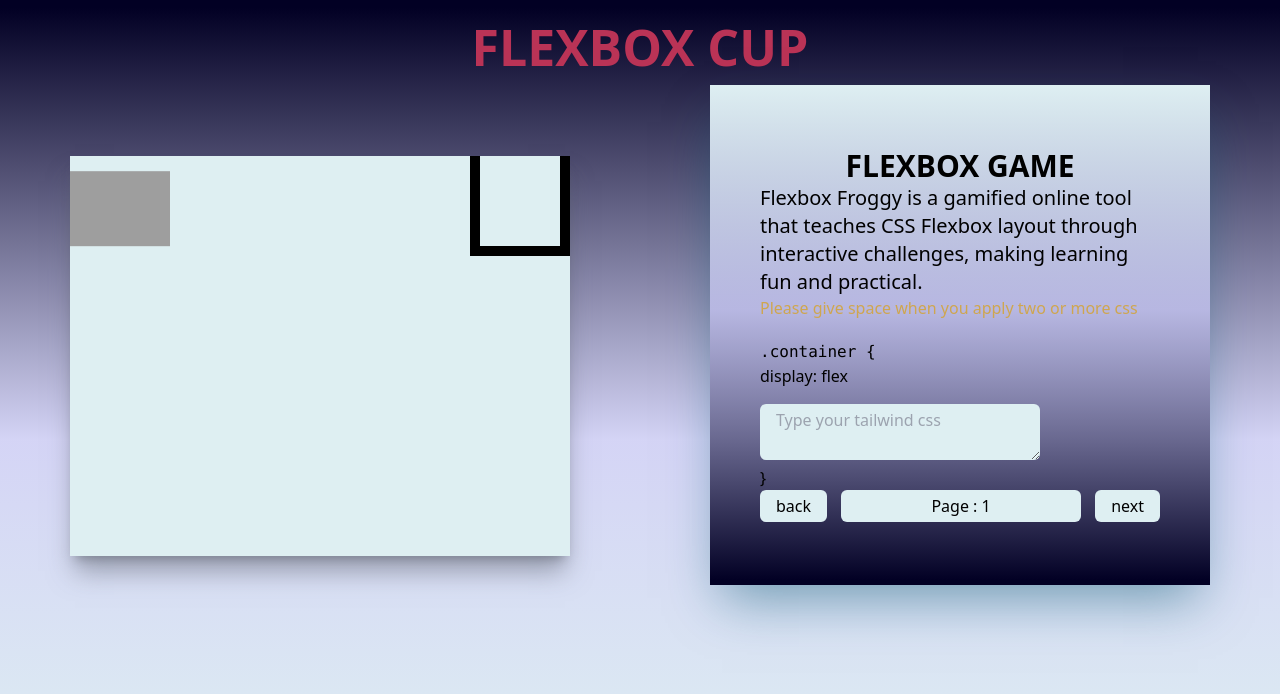
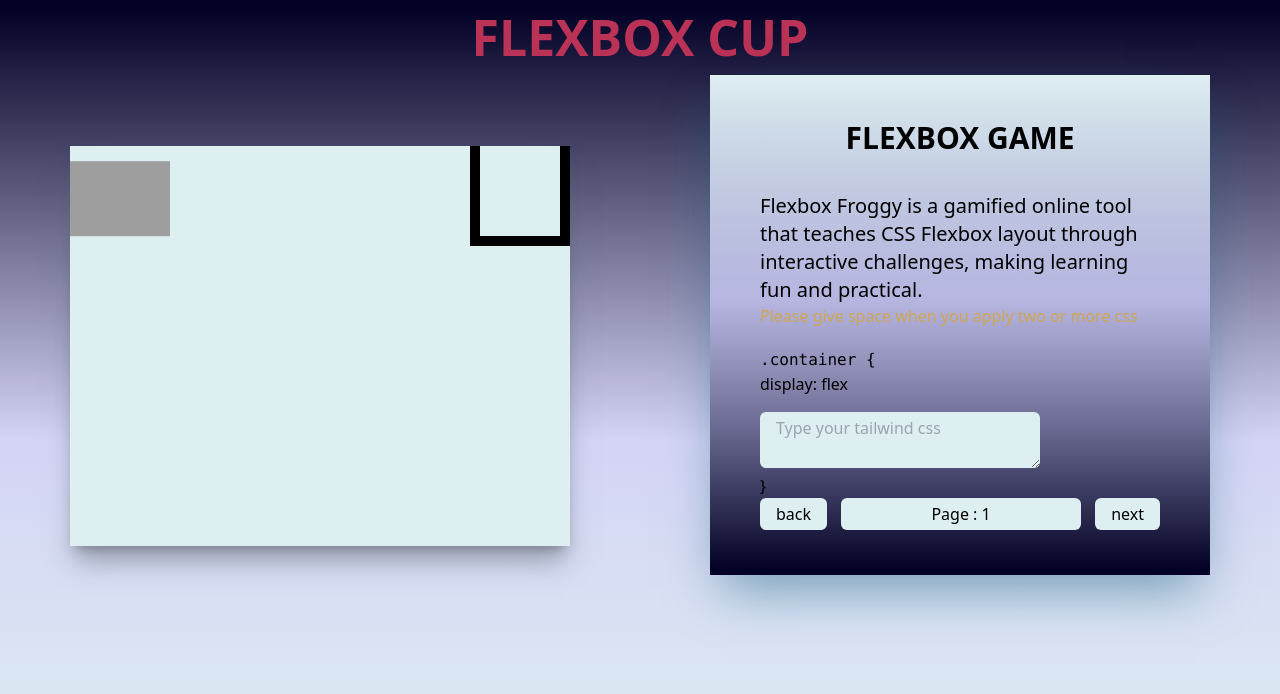
Before and after one commit to Pankajchejara/FlexBoxCup-Game, a React (Create React App) app: page / in a window 1280 px wide. Shown: the top 694 px of the page. Built offline with nearby package versions, Linux system fonts and the light colour scheme; grey boxes are pictures that could not be loaded.

Commit message:
new commit

```diff
--- a/src/App.jsx
+++ b/src/App.jsx
@@ -122,7 +122,7 @@
 <div className='maindiv w-[100vw] h-[100vh]' >
    <div className=' flex  justify-center items-center'>
 
-   <h1 className='text-center mt-[10px]  text-pink-400 font-bold text-[50px] '>FLEXBOX CUP </h1>
+   <h1 className='text-center   text-pink-400 font-bold text-[50px] '>FLEXBOX CUP </h1>
   </div>
    <div className='flex lg:flex-row flex-col gap-y-4 justify-center items-center  lg:justify-around  '>
     <div className='relative w-[320px] h-[240px] sm:w-[400px] sm:h-[300px] md:w-[500px] md:h-[400px]  mt-[30px]'>
--- a/src/SideComponent.jsx
+++ b/src/SideComponent.jsx
@@ -4,10 +4,10 @@
 
   return (
     <div>
-     <div className=' shadow-2xl shadow-blue-500/50    flex justify-center items-center flex-col sidediv   w-[320px] h-[500px] sm:w-[400px] sm:h-[500px] md:w-[500px] md:h-[500px]  mb-3'>
-  <div className=' w-[80%] flex justify-center items-center  flex-col  '>
+     <div className='  shadow-2xl shadow-blue-500/50    flex justify-center items-center flex-col sidediv gap-y-9  w-[320px] h-[500px] sm:w-[400px] sm:h-[500px] md:w-[500px] md:h-[500px]  mb-3'>
+    <p className='text-3xl  font-bold'>FLEXBOX GAME</p>
+  <div className=' w-[80%]  flex justify-center items-center  flex-col  '>
 
-    <p className='text-3xl  font-bold'>FLEXBOX GAME</p>
 
     <div className='   w-full h-full '>
        <p className='text-xl gap-y-4'>
```
